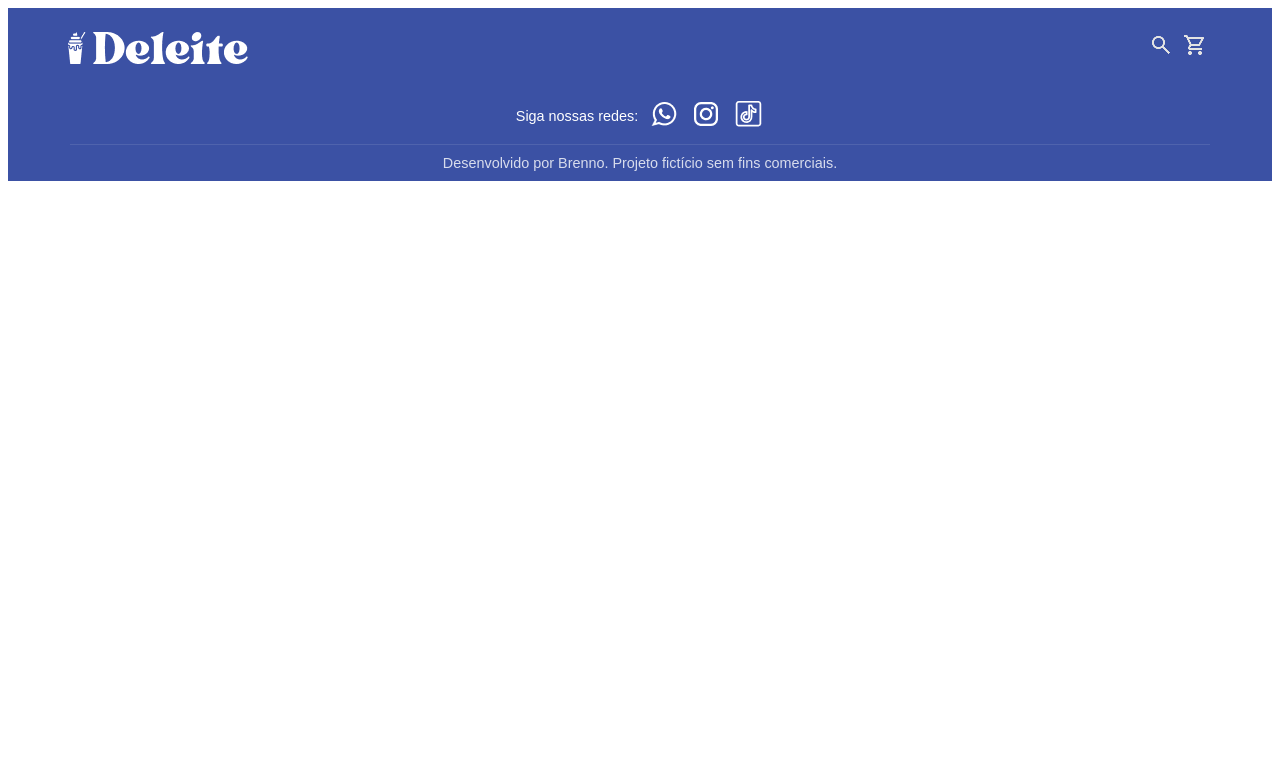
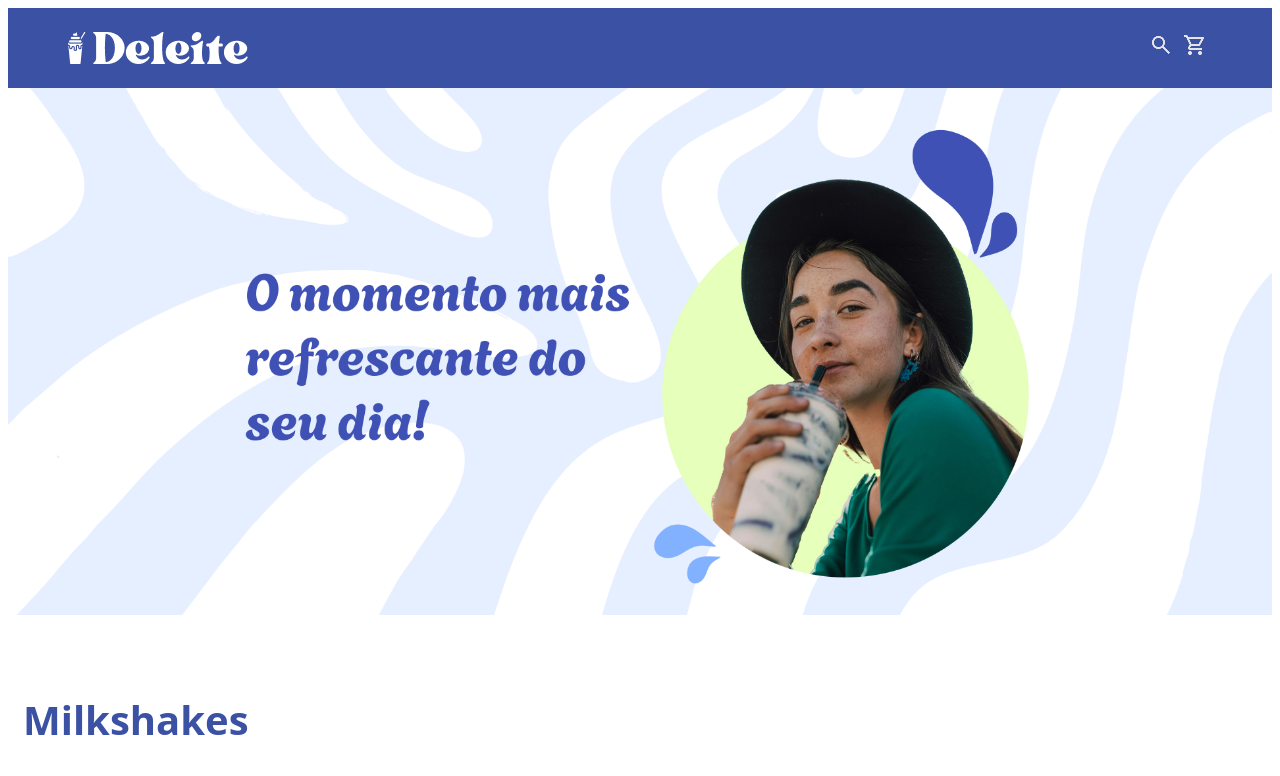
Before and after one commit to brennoluan/deleite-alura, an Angular app: page / in a window 1280 px wide. Shown: the top 776 px of the page. Built offline with nearby package versions, Linux system fonts and the light colour scheme; a web font is replaced by a local one.

Commit message:
feat: restructure app layout and define initial routing for Home component

```diff
--- a/src/app/app.html
+++ b/src/app/app.html
@@ -1,3 +1,5 @@
 <app-navbar></app-navbar>
+<main>
+  <router-outlet></router-outlet>
+</main>
 <app-footer></app-footer>
-<router-outlet></router-outlet>
--- a/src/app/app.routes.ts
+++ b/src/app/app.routes.ts
@@ -1,3 +1,6 @@
 import { Routes } from '@angular/router';
+import { Home } from './pages/home/home';
 
-export const routes: Routes = [];
+export const routes: Routes = [
+    { path: '', component: Home }
+];
```
